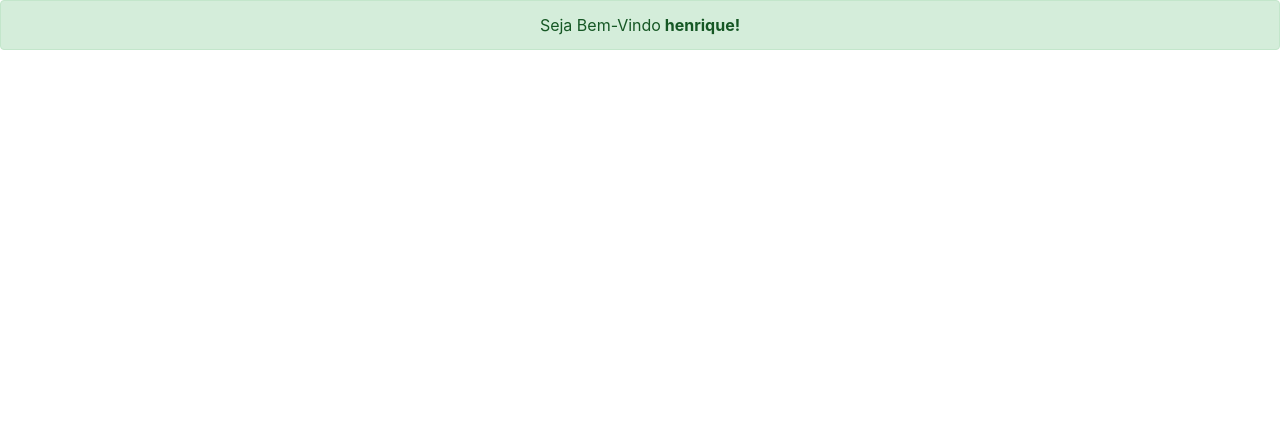
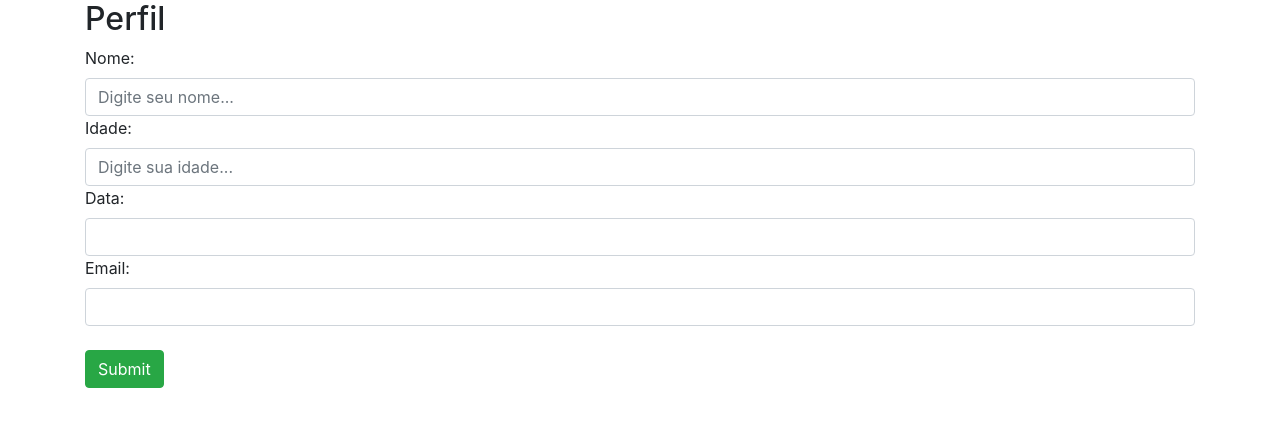
Before and after one commit to pedro-hnrq/Python_-_Django, a Django app: page /plataforma/home/ in a window 1280 px wide. Shown: the part 70-497 px from the top of the page. Run offline with Django 4.2, Linux system fonts and the light colour scheme; a user stored in the database is signed in; parts of the project's set-up code (start-up, migrations or seed data) failed here and were passed over.

Commit message:
form
3 Tipos de Formulários...

```diff
--- /dev/null
+++ b/Python/Django_Session/plataforma/forms.py
@@ -0,0 +1,20 @@
+from django import forms
+
+class Cliente(forms.Form):
+    nome = forms.CharField(max_length=20, required=False)
+    idade = forms.IntegerField()
+    data = forms.DateField()
+    email = forms.EmailField()
+
+    def __init__(self,  *args, **kwargs):
+        super().__init__(*args, **kwargs)
+
+        self.fields['nome'].widget.attrs['class'] = 'form-control'
+        self.fields['nome'].widget.attrs['placeholder'] = 'Digite seu nome...'
+
+        self.fields['idade'].widget.attrs['class'] = 'form-control'
+        self.fields['idade'].widget.attrs['placeholder'] = 'Digite sua idade...'
+
+        self.fields['data'].widget.attrs['class'] = 'form-control'
+
+        self.fields['email'].widget.attrs['class'] = 'form-control'
--- a/Python/Django_Session/plataforma/templates/home.html
+++ b/Python/Django_Session/plataforma/templates/home.html
@@ -2,13 +2,27 @@
 
 {% block 'conteudo' %}
 
-    {% if messages %}
-        {% for i in messages %}
+    <div class="container">
 
-            <div class="alert {{i.tags}}" role="alert" align="center">
-                {{i}}<strong> {{user.username}}!</strong>
-            </div>
-        {% endfor %}
-    {% endif %}
 
+            <!-- {% for i in messages  %}
+
+                <div class="alert {{i.tags}}" role="alert" align="center">
+                    {{i}}<strong> {{user.username}}!</strong>
+                </div>
+            {% endfor %} -->
+
+        <form action="{% url 'home' %}" method="POST" >{%csrf_token%}
+            <h2>Perfil</h2>
+
+
+                {{ form }}
+                <br>
+
+
+
+            <input type="submit" class="btn btn-success">
+
+        </form>
+    </div>
 {% endblock %}
--- a/Python/Django_Session/plataforma/views.py
+++ b/Python/Django_Session/plataforma/views.py
@@ -5,8 +5,21 @@
 from django.http import HttpResponse
 from django.shortcuts import redirect
 from django.contrib.auth.decorators import login_required
+from .forms import Cliente
 
 @login_required(login_url= '/auth/login')
 def home(request):
-        messages.add_message(request, constants.SUCCESS, 'Seja Bem-Vindo')
-        return render(request, 'home.html')
+        # messages.add_message(request, constants.SUCCESS, 'Seja Bem-Vindo')
+        if request.method == 'GET':
+                form = Cliente()
+                return render(request, 'home.html', {'form': form})
+        elif request.method == 'POST':
+                form = Cliente(request.POST)
+                if form.is_valid():
+                        nome = form.data['nome']
+                        idade = form.data['idade']
+                        data = form.data['data']
+                        email = form.data['email']
+                        return HttpResponse('Formulário enviado')
+                else:
+                        return render(request, 'home', {'form' : form} )
```
Also changed, not shown: Python/Django_Session/db.sqlite3, 1 other file.
